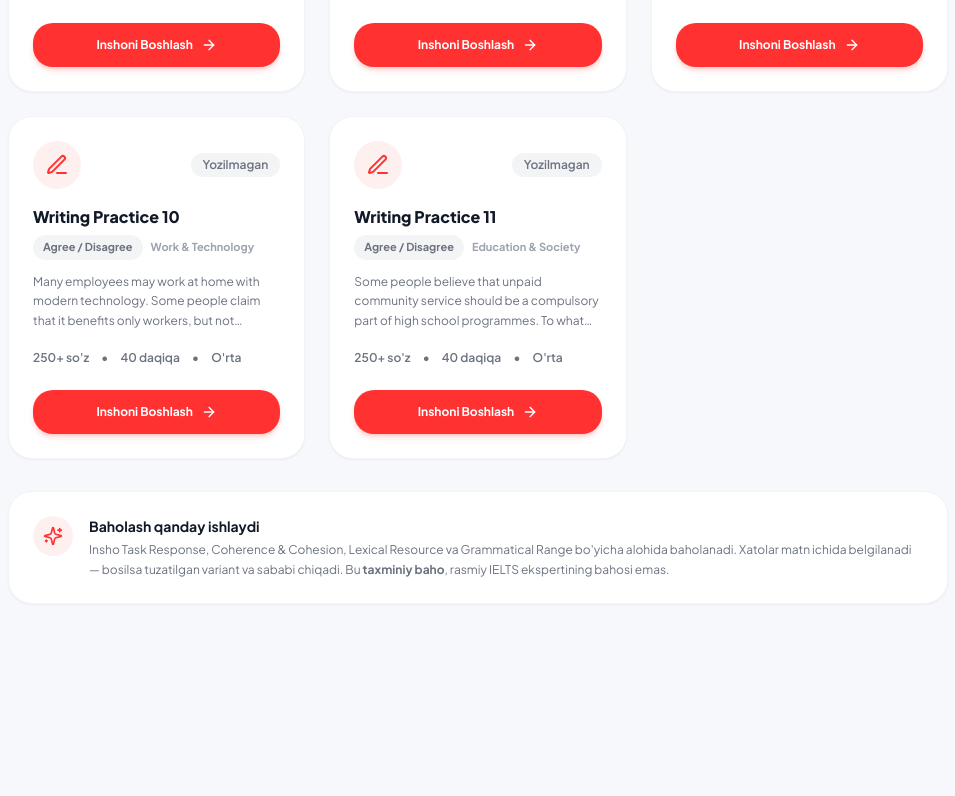
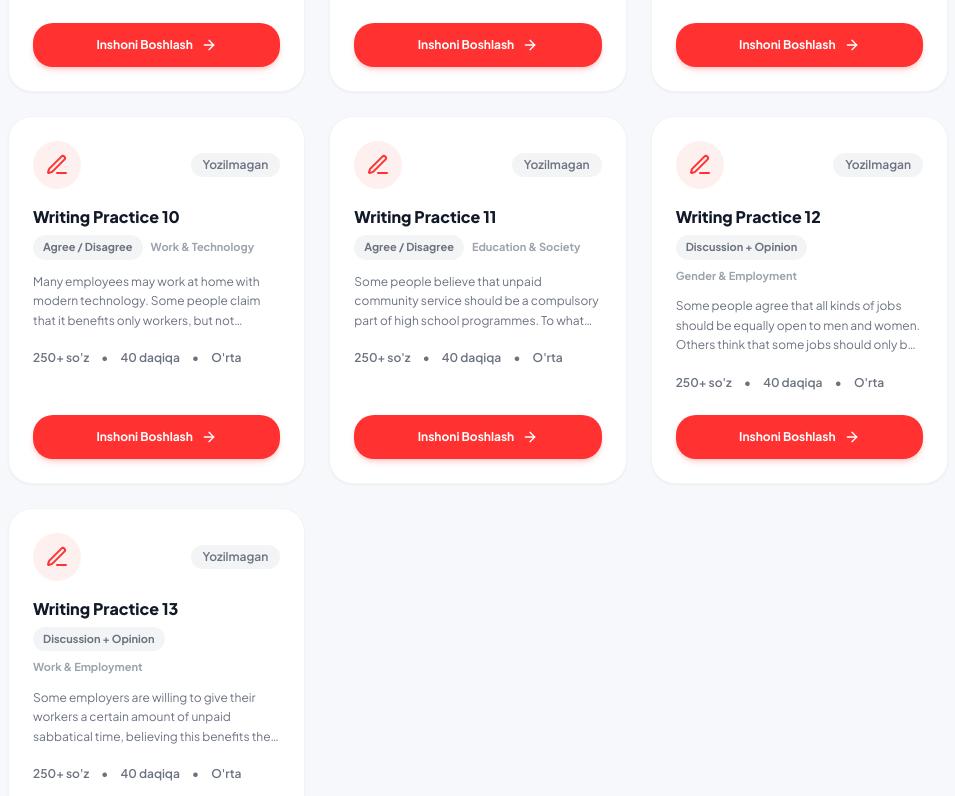
Before and after one commit to mahmudulashev/Take-IELTS, a React (Vite) app in the folder app/: page /writing-packs in a window 1280 px wide. Shown: the part 1264-2060 px from the top of the page, without its empty margins (292-1247 px from the left). Before the commit the page ends 1908 px from the top, so only its background shows below. Built offline with nearby package versions, Linux system fonts and the light colour scheme; no server answers; the database is empty; sample sign-in values are in the browser's storage.

Commit message:
feat: add two new writing prompts and update total count in writing-prompts.js

```diff
--- a/app/src/data/writing-prompts.js
+++ b/app/src/data/writing-prompts.js
@@ -1,5 +1,5 @@
 /**
- * IELTS Writing Task 2 — 11 ta belgilangan to'plam.
+ * IELTS Writing Task 2 — 13 ta belgilangan to'plam.
  *
  * Reading/Listening kabi har bir to'plam o'zgarmas: foydalanuvchi
  * "Writing Practice 3" ni tanlasa, har safar aynan o'sha mavzu
@@ -117,6 +117,24 @@ export const WRITING_PACKS = [
     difficulty: "O'rta",
     text: 'Some people believe that unpaid community service should be a compulsory part of high school programmes. To what extent do you agree or disagree?',
   },
+  {
+    id: 'writing-12',
+    number: 12,
+    title: 'Writing Practice 12',
+    type: 'Discussion + Opinion',
+    topic: 'Gender & Employment',
+    difficulty: "O'rta",
+    text: 'Some people agree that all kinds of jobs should be equally open to men and women. Others think that some jobs should only be suitable for men and women respectively. Discuss both views and give your own opinion.',
+  },
+  {
+    id: 'writing-13',
+    number: 13,
+    title: 'Writing Practice 13',
+    type: 'Discussion + Opinion',
+    topic: 'Work & Employment',
+    difficulty: "O'rta",
+    text: 'Some employers are willing to give their workers a certain amount of unpaid sabbatical time, believing this benefits the individual and the organisation. Other employers see no merit in this arrangement and discourage it. Discuss both views and give your own opinion.',
+  },
 ]
 
 /** To'plamni id bo'yicha topish */
```
